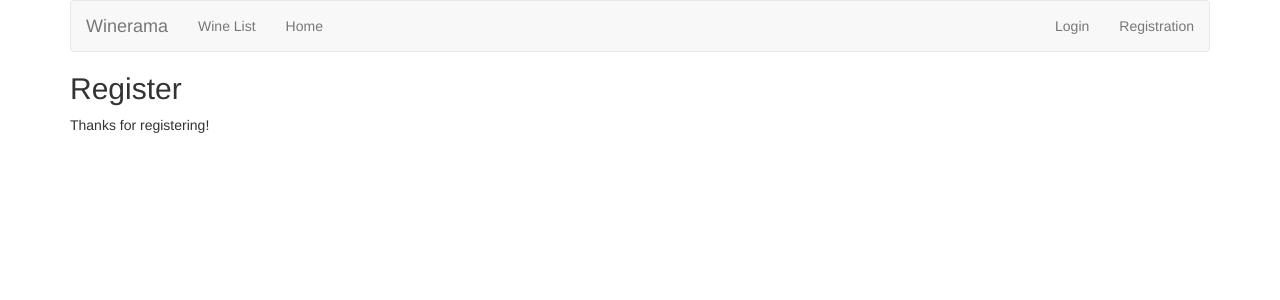
After one commit to rakib07cse/winerama, a Django app: template templates/registration/registration_complete.html in a window 1280 px wide. The commit adds this page. Shown: the top 300 px of the page. Run offline with Django 3.2, Linux system fonts and the light colour scheme; the template is opened without the code that fills it, so the values that code supplies are empty; some libraries are stand-ins or nearby versions.

Commit message:
Add registration

```diff
--- a/reviews/templates/reviews/base.html
+++ b/reviews/templates/reviews/base.html
@@ -15,9 +15,11 @@
             </ul>
             <ul class="nav navbar-nav navbar-right">
                 {% if user.is_authenticated %}
+                    <li><a href="{% url 'reviews:user_review_list' user.username %}">Hello {{ user.username }}</a></li>
                     <li><a href="{% url 'auth:logout' %}">Logout</a></li>
                 {% else %}
                     <li><a href="{% url 'auth:login' %}">Login</a></li>
+                    <li><a href="{% url 'registration:registration_register' %}"> Registration </a></li>
                 {% endif %}
 
             </ul>
--- a/reviews/views.py
+++ b/reviews/views.py
@@ -1,5 +1,6 @@
 import datetime
 
+import registration
 from django.contrib.auth.decorators import login_required
 from django.http.response import HttpResponseRedirect
 from django.shortcuts import render,get_object_or_404
@@ -14,6 +15,7 @@ from .models import Review,Wine
 def review_list(request):
     latest_review_list = Review.objects.order_by('-pub_date')[:9]
     context = {'latest_review_list':latest_review_list}
+    registration
     return render(request,'reviews/review_list.html',context)
 
 def review_detail(request,review_id):
--- /dev/null
+++ b/templates/registration/registration_complete.html
@@ -0,0 +1,11 @@
+{% extends 'reviews/base.html' %}
+{% load bootstrap3 %}
+
+
+{% block title %}
+<h2>Register</h2>
+{% endblock %}
+
+{% block content %}
+Thanks for registering!
+{% endblock %}
--- a/winerama/urls.py
+++ b/winerama/urls.py
@@ -21,6 +21,6 @@ from django.contrib.auth import views as auth_views
 urlpatterns = [
     url(r'^admin/', admin.site.urls),
     url(r'reviews/',include('reviews.urls')),
-    url(r'^accounts/', include('registration.backends.simple.urls')),
+    url(r'^accounts/', include('registration.backends.simple.urls', namespace='registration')),
     url(r'^accounts/', include('django.contrib.auth.urls', namespace="auth")),
 ]
```
Also changed, not shown: templates/registration/registration_form.html (added, +20 -0 lines), db.sqlite3, templates/registration/login.html (line endings or trailing spaces), 2 other files.
